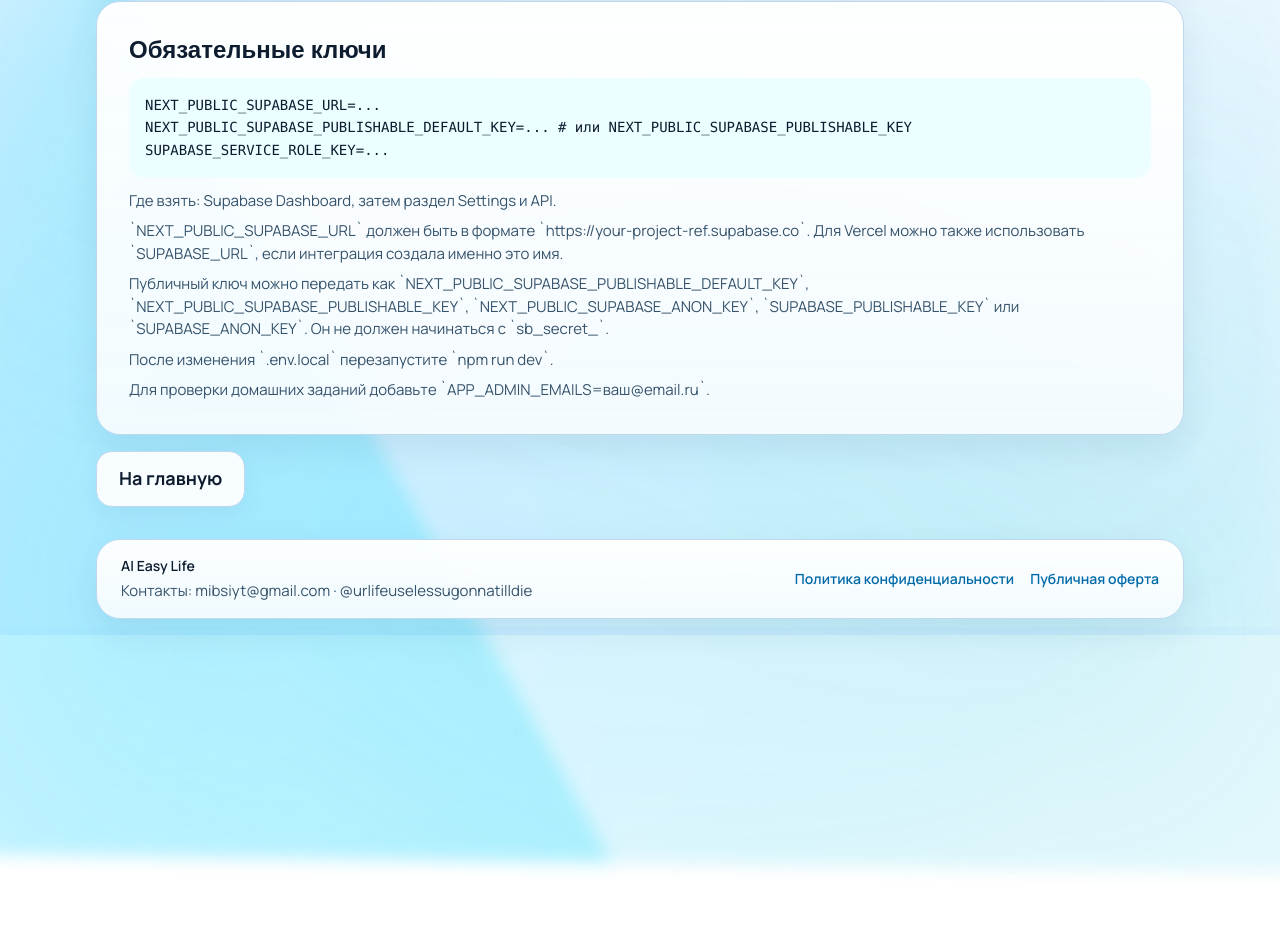
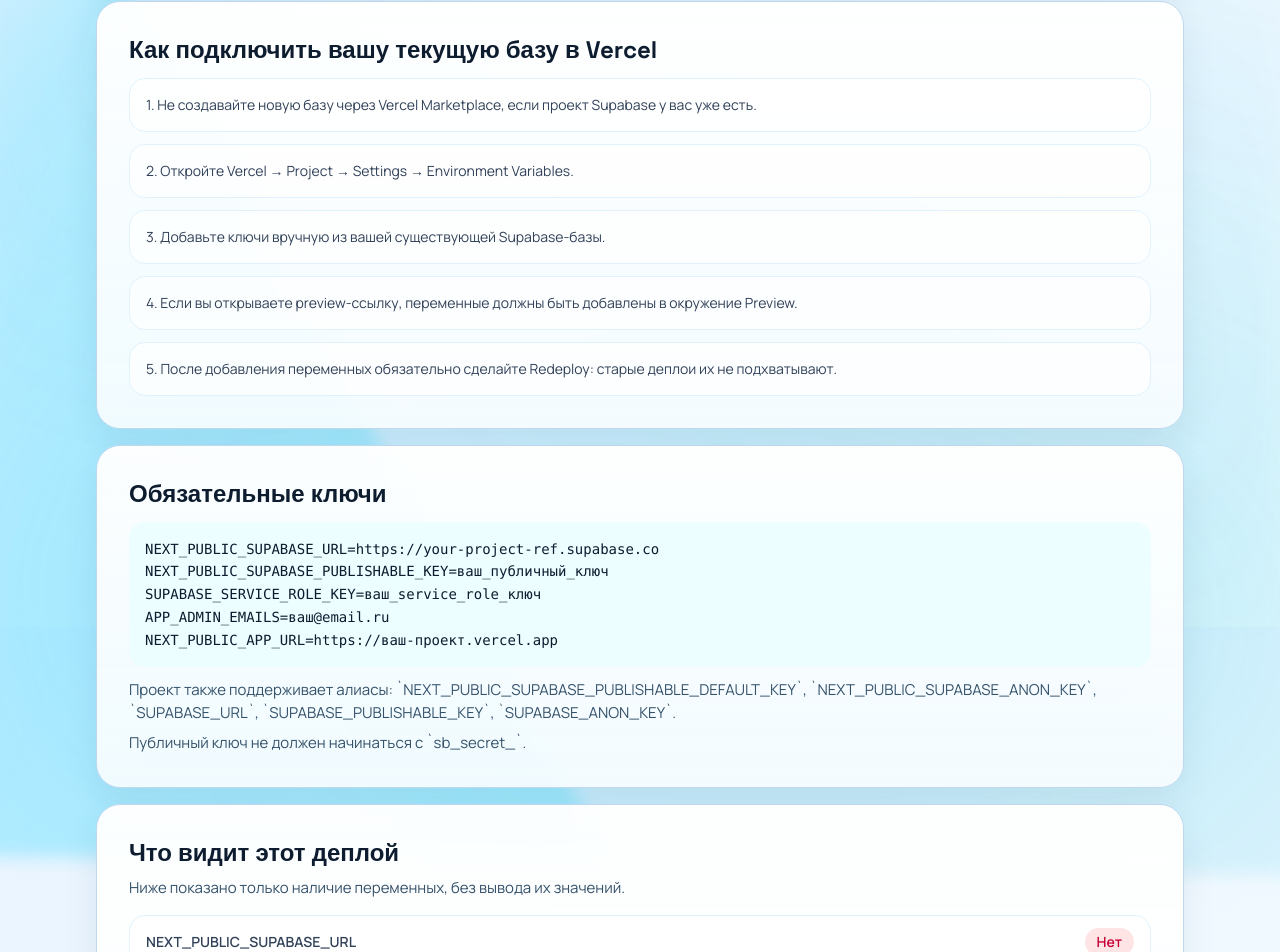
Before and after one commit to floj2006/ai-life, a Next.js app: page /setup in a window 1280 px wide. Shown: the part 173-1125 px from the top of the page. Before the commit the page ends 808 px from the top, so only its background shows below. Built offline with nearby package versions, Linux system fonts and the light colour scheme; no server answers.

Commit message:
Add Vercel Supabase setup diagnostics

```diff
--- a/src/app/setup/page.tsx
+++ b/src/app/setup/page.tsx
@@ -1,4 +1,22 @@
 import Link from "next/link";
+
+const envChecks = [
+  ["NEXT_PUBLIC_SUPABASE_URL", Boolean(process.env.NEXT_PUBLIC_SUPABASE_URL)],
+  ["SUPABASE_URL", Boolean(process.env.SUPABASE_URL)],
+  [
+    "NEXT_PUBLIC_SUPABASE_PUBLISHABLE_DEFAULT_KEY",
+    Boolean(process.env.NEXT_PUBLIC_SUPABASE_PUBLISHABLE_DEFAULT_KEY),
+  ],
+  [
+    "NEXT_PUBLIC_SUPABASE_PUBLISHABLE_KEY",
+    Boolean(process.env.NEXT_PUBLIC_SUPABASE_PUBLISHABLE_KEY),
+  ],
+  ["NEXT_PUBLIC_SUPABASE_ANON_KEY", Boolean(process.env.NEXT_PUBLIC_SUPABASE_ANON_KEY)],
+  ["SUPABASE_PUBLISHABLE_KEY", Boolean(process.env.SUPABASE_PUBLISHABLE_KEY)],
+  ["SUPABASE_ANON_KEY", Boolean(process.env.SUPABASE_ANON_KEY)],
+  ["SUPABASE_SERVICE_ROLE_KEY", Boolean(process.env.SUPABASE_SERVICE_ROLE_KEY)],
+  ["APP_ADMIN_EMAILS", Boolean(process.env.APP_ADMIN_EMAILS)],
+] as const;
 
 export default function SetupPage() {
   return (
@@ -8,38 +26,71 @@
           Нужна настройка Supabase
         </h1>
         <p className="small-text mt-2">
-          Добавьте ключи Supabase в `.env.local`, чтобы открыть личные страницы.
+          Этот деплой пока не видит нужные ключи Supabase, поэтому личные страницы закрыты.
         </p>
       </section>
 
       <section className="surface p-5 md:p-8">
+        <h2 className="text-2xl font-bold">Как подключить вашу текущую базу в Vercel</h2>
+        <ol className="mt-3 grid gap-3 text-sm text-slate-700">
+          <li className="rounded-2xl border border-sky-100 bg-white/70 p-4">
+            1. Не создавайте новую базу через Vercel Marketplace, если проект Supabase у вас уже есть.
+          </li>
+          <li className="rounded-2xl border border-sky-100 bg-white/70 p-4">
+            2. Откройте Vercel → Project → Settings → Environment Variables.
+          </li>
+          <li className="rounded-2xl border border-sky-100 bg-white/70 p-4">
+            3. Добавьте ключи вручную из вашей существующей Supabase-базы.
+          </li>
+          <li className="rounded-2xl border border-sky-100 bg-white/70 p-4">
+            4. Если вы открываете preview-ссылку, переменные должны быть добавлены в окружение Preview.
+          </li>
+          <li className="rounded-2xl border border-sky-100 bg-white/70 p-4">
+            5. После добавления переменных обязательно сделайте Redeploy: старые деплои их не подхватывают.
+          </li>
+        </ol>
+      </section>
+
+      <section className="surface p-5 md:p-8">
         <h2 className="text-2xl font-bold">Обязательные ключи</h2>
-        <pre className="mt-3 overflow-x-auto rounded-2xl bg-cyan-50 p-4 text-sm leading-relaxed">
-{`NEXT_PUBLIC_SUPABASE_URL=...
-NEXT_PUBLIC_SUPABASE_PUBLISHABLE_DEFAULT_KEY=... # или NEXT_PUBLIC_SUPABASE_PUBLISHABLE_KEY
-SUPABASE_SERVICE_ROLE_KEY=...`}
-        </pre>
+        <pre className="mt-3 overflow-x-auto rounded-2xl bg-cyan-50 p-4 text-sm leading-relaxed">{`NEXT_PUBLIC_SUPABASE_URL=https://your-project-ref.supabase.co
+NEXT_PUBLIC_SUPABASE_PUBLISHABLE_KEY=ваш_публичный_ключ
+SUPABASE_SERVICE_ROLE_KEY=ваш_service_role_ключ
+APP_ADMIN_EMAILS=ваш@email.ru
+NEXT_PUBLIC_APP_URL=https://ваш-проект.vercel.app`}</pre>
         <p className="small-text mt-3">
-          Где взять: Supabase Dashboard, затем раздел Settings и API.
+          Проект также поддерживает алиасы: `NEXT_PUBLIC_SUPABASE_PUBLISHABLE_DEFAULT_KEY`,
+          `NEXT_PUBLIC_SUPABASE_ANON_KEY`, `SUPABASE_URL`, `SUPABASE_PUBLISHABLE_KEY`, `SUPABASE_ANON_KEY`.
         </p>
         <p className="small-text mt-2">
-          `NEXT_PUBLIC_SUPABASE_URL` должен быть в формате
-          `https://your-project-ref.supabase.co`. Для Vercel можно также использовать
-          `SUPABASE_URL`, если интеграция создала именно это имя.
+          Публичный ключ не должен начинаться с `sb_secret_`.
         </p>
+      </section>
+
+      <section className="surface p-5 md:p-8">
+        <h2 className="text-2xl font-bold">Что видит этот деплой</h2>
         <p className="small-text mt-2">
-          Публичный ключ можно передать как
-          `NEXT_PUBLIC_SUPABASE_PUBLISHABLE_DEFAULT_KEY`,
-          `NEXT_PUBLIC_SUPABASE_PUBLISHABLE_KEY`, `NEXT_PUBLIC_SUPABASE_ANON_KEY`,
-          `SUPABASE_PUBLISHABLE_KEY` или `SUPABASE_ANON_KEY`. Он не должен
-          начинаться с `sb_secret_`.
+          Ниже показано только наличие переменных, без вывода их значений.
         </p>
-        <p className="small-text mt-2">
-          После изменения `.env.local` перезапустите `npm run dev`.
-        </p>
-        <p className="small-text mt-2">
-          Для проверки домашних заданий добавьте `APP_ADMIN_EMAILS=ваш@email.ru`.
-        </p>
+        <div className="mt-4 grid gap-2">
+          {envChecks.map(([label, present]) => (
+            <div
+              key={label}
+              className="flex items-center justify-between rounded-2xl border border-sky-100 bg-white/70 px-4 py-3 text-sm"
+            >
+              <span className="font-semibold text-slate-700">{label}</span>
+              <span
+                className={
+                  present
+                    ? "rounded-full bg-emerald-100 px-3 py-1 font-semibold text-emerald-700"
+                    : "rounded-full bg-rose-100 px-3 py-1 font-semibold text-rose-700"
+                }
+              >
+                {present ? "Есть" : "Нет"}
+              </span>
+            </div>
+          ))}
+        </div>
       </section>
 
       <div className="flex flex-col gap-2 sm:flex-row">
```
